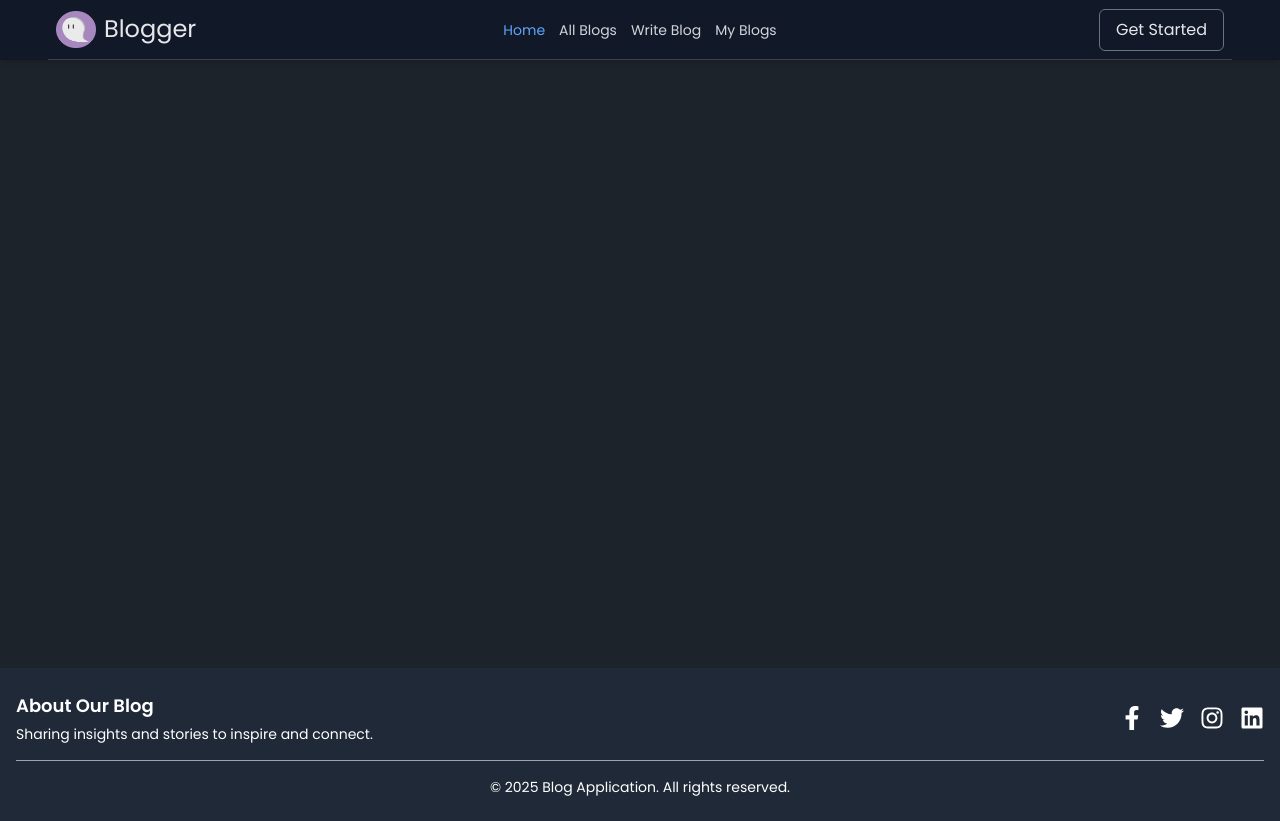
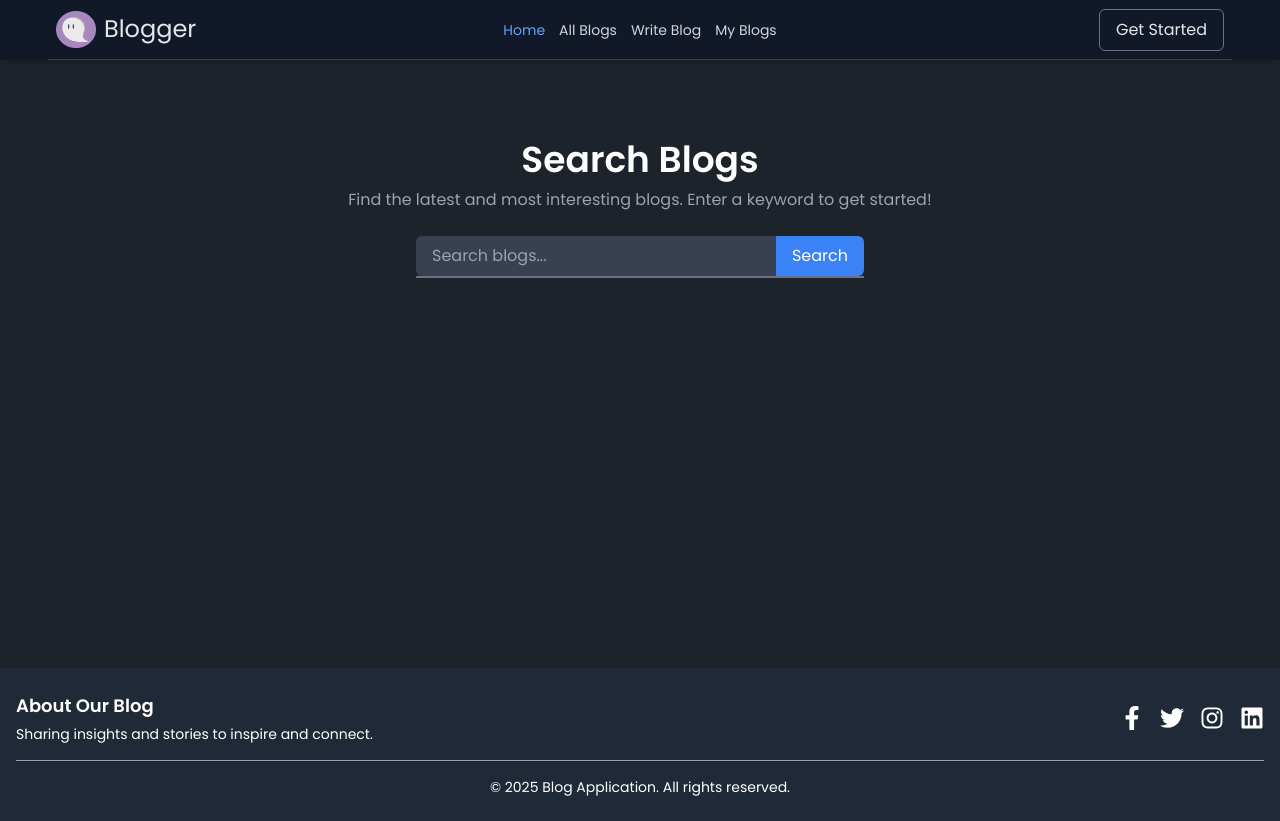
Before and after one commit to cssmh/blog-app-client, a React (Vite) app: page / in a window 1280 px wide. Built offline with nearby package versions, Linux system fonts and the light colour scheme; no server answers.

Commit message:
search blogs with props

```diff
--- a/src/Component/Home.jsx
+++ b/src/Component/Home.jsx
@@ -1,10 +1,18 @@
 import BlogHelmet from "./BlogHelmet";
+import { useState } from "react";
+import SearchBlog from "./SearchBlog";
 
 const Home = () => {
+  const [searchQuery, setSearchQuery] = useState("");
+
+  const handleSearch = (query) => {
+    setSearchQuery(query);
+  };
   return (
     <>
       <div className="max-w-[1200px] 2xl:max-w-[85%] mx-auto">
         <BlogHelmet title="Home" />
+        <SearchBlog onSearch={handleSearch} />
       </div>
     </>
   );
--- /dev/null
+++ b/src/Component/SearchBlog.jsx
@@ -0,0 +1,46 @@
+import { useState } from "react";
+
+const SearchBlog = ({ onSearch }) => {
+  const [searchQuery, setSearchQuery] = useState("");
+
+  const handleSearchChange = (event) => {
+    const value = event.target.value;
+    setSearchQuery(value);
+    onSearch(value);
+  };
+
+  return (
+    <div className="container mx-auto px-4 py-10 md:py-20">
+      <div className="text-center mb-6">
+        <h1 className="text-xl md:text-4xl font-semibold text-white">
+          Search Blogs
+        </h1>
+        <p className="text-sm md:text-base text-gray-400 mt-2">
+          Find the latest and most interesting blogs. Enter a keyword to get
+          started!
+        </p>
+      </div>
+      <div className="flex justify-center mt-6">
+        <div className="w-full max-w-md">
+          <div className="flex items-center border-b-2 border-gray-500">
+            <input
+              type="text"
+              value={searchQuery}
+              onChange={handleSearchChange}
+              placeholder="Search blogs..."
+              className="w-full py-2 px-4 rounded-l-md text-gray-900 dark:text-white bg-gray-700 dark:bg-gray-900 focus:outline-none"
+            />
+            <button
+              type="submit"
+              className="bg-blue-500 text-white py-2 px-4 rounded-r-md hover:bg-blue-600 transition duration-300"
+            >
+              Search
+            </button>
+          </div>
+        </div>
+      </div>
+    </div>
+  );
+};
+
+export default SearchBlog;
```
